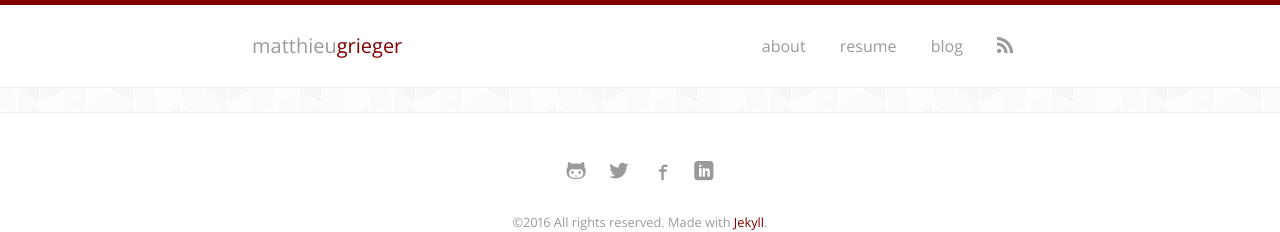
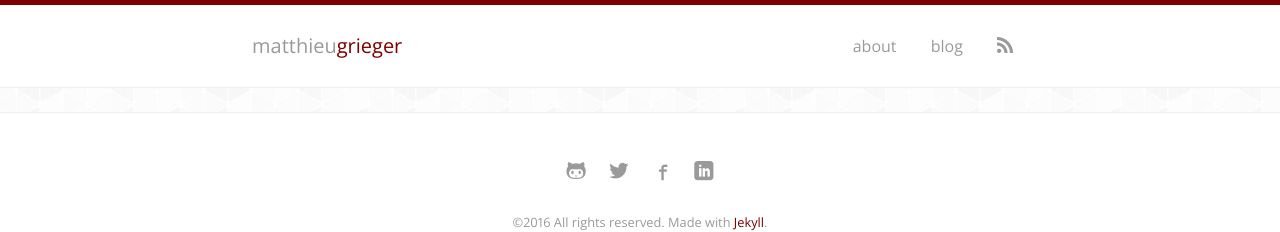
Before and after one commit to matthieugrieger/matthieugrieger.com, a Jekyll site: the page built from source/blog/index.html, in a window 1280 px wide. Shown: the top 232 px of the page. Built offline with Jekyll 4.4.1, drawn with Linux system fonts in a browser that asks for light colours; nearby versions of some CDN libraries; some web fonts are replaced; the list of posts is cut into pages by our own code.

Commit message:
Removed resume

```diff
--- a/_config.yml
+++ b/_config.yml
@@ -43,8 +43,8 @@ author:
 navbar:
   - slug: about
     title: About
-  - slug: resume
-    title: Resume
+  #- slug: resume
+  #  title: Resume
   # - slug: skills
   #   title: Skills
   - slug: blog
--- a/source/resume.html
+++ /dev/null
@@ -1,4 +0,0 @@
----
-layout: page
-permalink: /resume/
----
```
